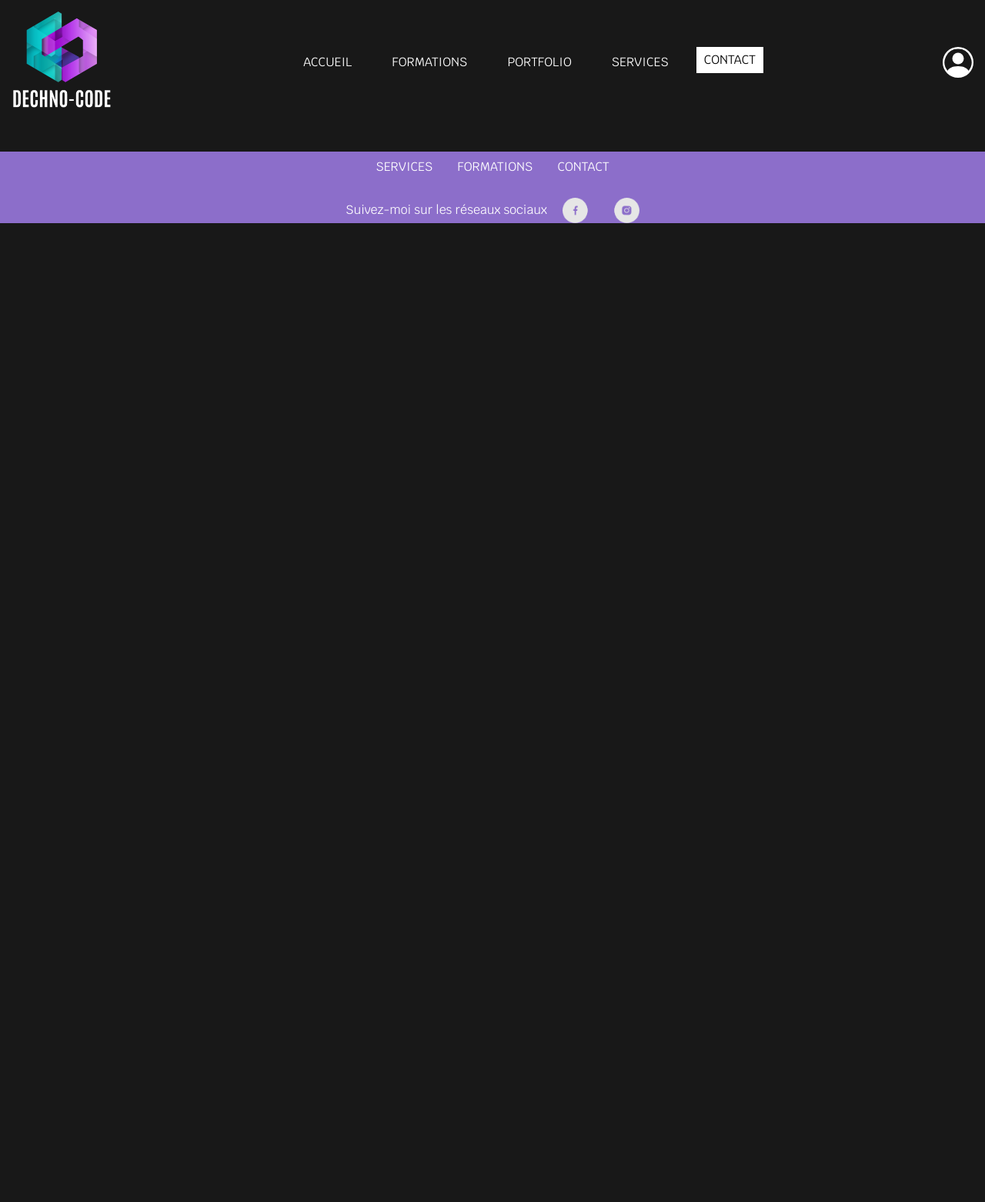
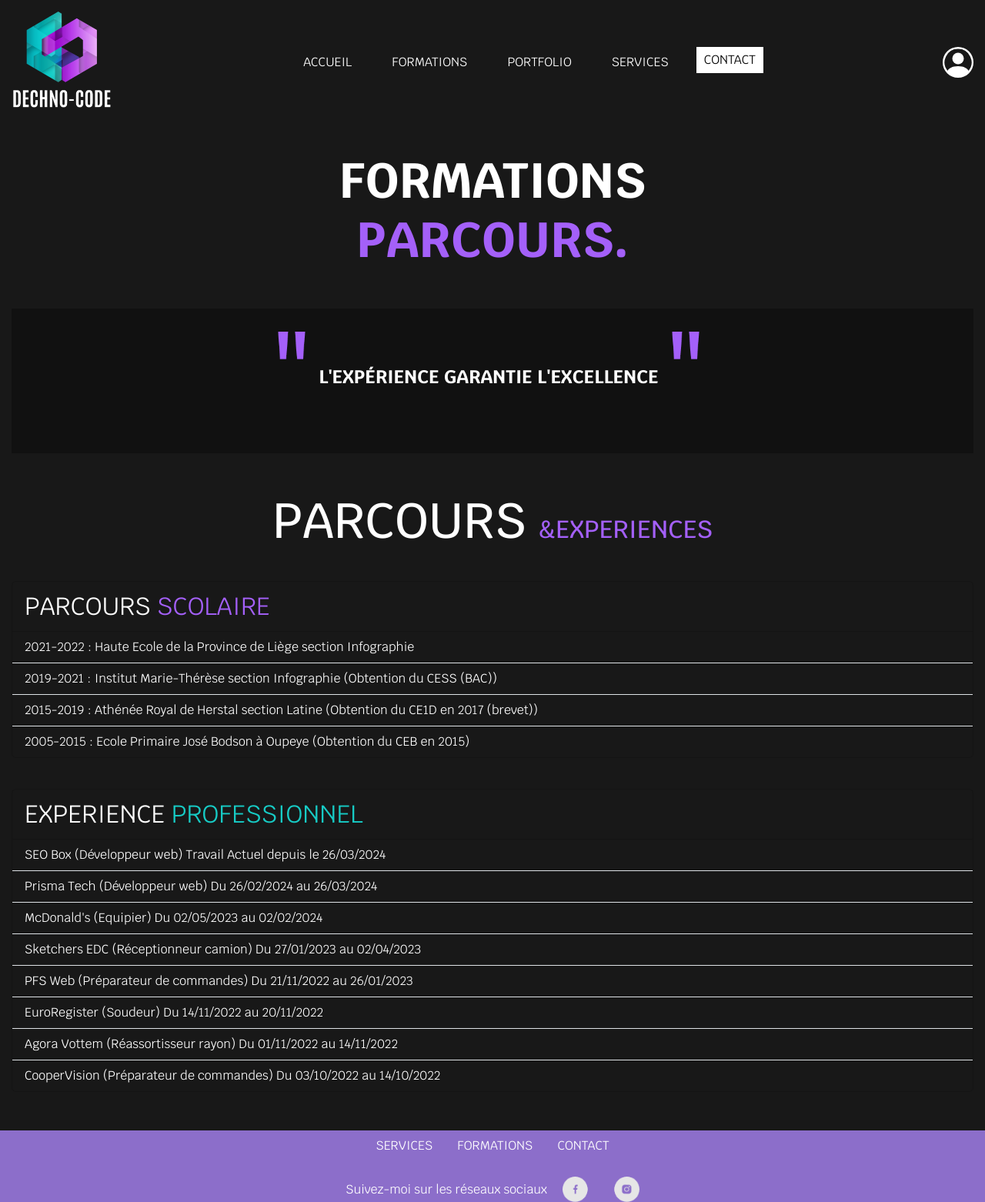
Before and after one commit to NatBoss1609/Dechno-Code, a PHP site: page /asset/php/formation.php in a window 1280 px wide. Shown: the whole page at 77% size. Before the commit the page ends 290 px from the top, so only its background shows below. Run offline with PHP 8.4, Linux system fonts and the light colour scheme; some libraries are stand-ins or nearby versions.

Commit message:
Ajout de la page formations

```diff
--- a/asset/css/styles.css
+++ b/asset/css/styles.css
@@ -326,6 +326,97 @@ main .besoin a:hover{
 }
 
 
+/* FORMATIONS */
+.h1_formation{
+    color: #fff;
+    text-transform: uppercase;
+    flex: 1;
+    text-align: center;
+    font-size: 4rem;
+    font-weight: 800;
+}
+
+.h1_formation span{
+    color: var(--violet);
+}
+
+.partie2_formation {
+    display: flex;
+    justify-content: center; /* Centre horizontalement le contenu */
+    align-items: center; /* Centre verticalement le contenu */
+    background-color: #111;
+    padding: 20px;
+    margin: 50px 0;
+    text-align: center; /* Centre le texte */
+}
+
+.quality_formation {
+    color: #fff;
+    display: flex;
+    justify-content: center; /* Centre horizontalement le contenu */
+    align-items: center; /* Centre verticalement le contenu */
+}
+
+.quality_formation h2{
+    margin-right: 10px;
+    text-transform: uppercase;
+    font-size: 1.5rem;
+    font-weight: 800;
+}
+
+.quality_formation img {
+    margin-right: 10px;
+    width: 50px;
+}
+
+.card-container h1{
+    color: #fff;
+    text-transform: uppercase;
+    text-align: center;
+    font-size: 4rem;
+}
+
+.card-container h1 span{
+    color: var(--violet);
+    font-size: 2rem;
+}
+
+.card{
+    margin: 40px 0;
+}
+
+.card, .list-group-item{
+    background-color: var(--fond-noir);
+}
+
+.card-header{
+    color: #fff;
+    font-size: 2rem;
+}
+
+.card-header span{
+    color: var(--violet);
+}
+
+.card2{
+    color: var(--bleu-turquoise) !important;
+}
+
+.list-group-item{
+    color: #fff;
+}
+
+
+/* RESPONSIVE DESIGN FORMATION */
+@media (max-width: 425px){
+    .h1_formation{
+        font-size: 3rem;
+    }
+    .h1_formation span{
+        font-size: 2rem;
+    }
+}
+
 /* FOOTER */
 footer{
     background-color: var(--violet-footer);
--- a/asset/php/formation.php
+++ b/asset/php/formation.php
@@ -4,7 +4,51 @@
 
 ?>
     <main>
-
+        <section class="formation1">
+            <h1 class="h1_formation">
+                FORMATIONS <br><span>PARCOURS.</span>
+            </h1>
+        </section>
+        <section class="partie2_formation">
+            <article class="quality_formation">
+                <img src="../img/apostrophe_gauche.png" alt="apostrophe">
+                <h2>
+                    L'expérience garantie l'excellence
+                </h2>
+                <img src="../img/apostrophe_gauche.png" alt="apostrophe">
+            </article>
+        </section>
+        <section class="card-container">
+            <h1>
+                PARCOURS <span>&EXPERIENCES</span>
+            </h1>
+            <article class="card" style="width: 100%;">
+                <article class="card-header">
+                    PARCOURS <span>SCOLAIRE</span>
+                </article>
+                <ul class="list-group list-group-flush">
+                    <li class="list-group-item">2021-2022 : Haute Ecole de la Province de Liège section Infographie</li>
+                    <li class="list-group-item">2019-2021 : Institut Marie-Thérèse section Infographie (Obtention du CESS (BAC))</li>
+                    <li class="list-group-item">2015-2019 : Athénée Royal de Herstal section Latine (Obtention du CE1D en 2017 (brevet))</li>
+                    <li class="list-group-item">2005-2015 : Ecole Primaire José Bodson à Oupeye (Obtention du CEB en 2015) </li>
+                </ul>
+            </article>
+            <article class="card" style="width: 100%;">
+                <article class="card-header">
+                    EXPERIENCE <span class="card2">PROFESSIONNEL</span>
+                </article>
+                <ul class="list-group list-group-flush">
+                    <li class="list-group-item">SEO Box (Développeur web) Travail Actuel depuis le 26/03/2024</li>
+                    <li class="list-group-item">Prisma Tech (Développeur web) Du 26/02/2024 au 26/03/2024</li>
+                    <li class="list-group-item">McDonald's (Equipier) Du 02/05/2023 au 02/02/2024</li>
+                    <li class="list-group-item">Sketchers EDC (Réceptionneur camion) Du 27/01/2023 au 02/04/2023</li>
+                    <li class="list-group-item">PFS Web (Préparateur de commandes) Du 21/11/2022 au 26/01/2023</li>
+                    <li class="list-group-item">EuroRegister (Soudeur) Du 14/11/2022 au 20/11/2022</li>
+                    <li class="list-group-item">Agora Vottem (Réassortisseur rayon) Du 01/11/2022 au 14/11/2022</li>
+                    <li class="list-group-item">CooperVision (Préparateur de commandes) Du 03/10/2022 au 14/10/2022</li>
+                </ul>
+            </article>
+        </section>
     </main>
 
 <?php
```
Also changed, not shown: asset/img/apostrophe_gauche.png (added), index.html (line endings or trailing spaces).
